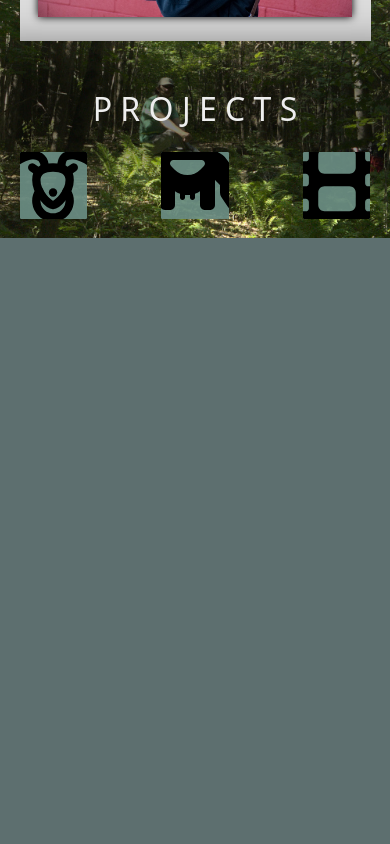
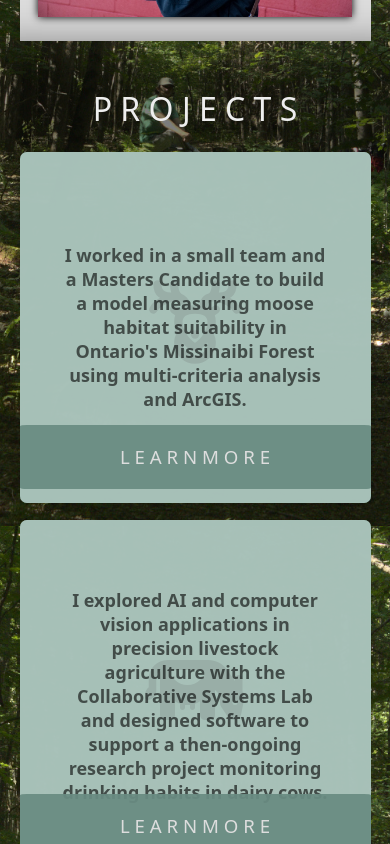
Before and after one commit to ga-holmes/ga-holmes.github.io, a React (Create React App) app: page / in a window 390 px wide. Shown: the part 2000-2844 px from the top of the page. Before the commit the page ends 2238 px from the top, so only its background shows below. Built offline with nearby package versions, Linux system fonts and the light colour scheme.

Commit message:
finished up adding project section for desktop and mobile

```diff
--- a/package.json
+++ b/package.json
@@ -12,6 +12,7 @@
     "react": "^17.0.2",
     "react-dom": "^17.0.2",
     "react-icons": "^5.0.1",
+    "react-intersection-observer": "^9.10.3",
     "react-router-dom": "^6.2.1",
     "react-router-hash-link": "^2.4.3",
     "react-scripts": "^5.0.1",
--- a/src/components/ActionContainer.js
+++ b/src/components/ActionContainer.js
@@ -1,10 +1,13 @@
 import React from 'react'
+import { useState, useEffect } from 'react';
 import '../styles/ActionContainer.css';
 
 // icons imports
 import { TbDeer } from "react-icons/tb";
 import { FaCow } from "react-icons/fa6";
 import { FaFilm } from "react-icons/fa6";
+
+import { useInView } from 'react-intersection-observer';
 
 const iconSize = 100;
 
@@ -16,27 +19,71 @@ const icons = [
 ];
 
 const ActionContainer = ({ columns, spacing }) => {
+    const [cols, setCols] = useState('');
+
+    useEffect(() => {
+        // override automatic columns with set columns if they are set
+        if (columns !== '') {
+            setCols(columns);
+        } else {
+            // maximum columns is 4, otherwise set to number of icons
+            if (icons.length > 4) {
+                setCols('1fr 1fr 1fr 1fr');
+            } else {
+                setCols("1fr ".repeat(icons.length));
+            }
+        }
+        console.log(cols);
+    }, [columns, icons.length]);
+
     return (
-        <div className="actionWrapper" style={{ gridTemplateColumns: columns, gridGap: spacing }}>
+        <div className="actionWrapper" style={{ gridTemplateColumns: cols, gridGap: spacing }}>
+            {icons.map((icon, index) => (
+                <ActionItem key={index} icon={icon} index={index} />
+            ))}
+        </div>
+    );
+};
 
-            {icons.map((icon, index) => (
-                <div key={index} className="actionItem" title={icon.label}>
-                    <a href={icon.link}><span className='actionLink'></span></a>
-                    <span className="actionIcon">{icon.name}</span>
-                    <div className="backgroundSlide">
-                        <p className="textFade">{icon.text}</p>
-                    </div>
-                </div>
-            ))}
+// seperate component for each item so that we can pass the index of the icon into it from the list.map
+// this is for the mobile layout where the slide animation is triggered when the icon comes into view rather than when hovered over
+const ActionItem = ({ icon, index }) => {
 
+    // trigger animation when in view for mobile
+    const { ref, inView } = useInView({
+        triggerOnce: true, // Trigger only once
+        threshold: 0.7, // Trigger when 10% of the element is in view
+    });
+
+    const [delay, setDelay] = useState('0s');
+
+    useEffect(() => {
+        // only set delay for mobile device
+        const isMobile = window.matchMedia("max-device-width: 1024px").matches;
+        if (isMobile) {
+            setDelay(`${index * 0.3}s`); // Delay each item by 0.2s times its index for mobile
+        }
+    });
+
+    return (
+        <div ref={ref} className={`actionItem ${inView ? 'animate' : ''}`} style={{ transitionDelay: delay }} title={icon.label}>
+            <a href={icon.link} target="_blank" rel="noopener noreferrer">
+                <span className='actionLink'>
+                    <p className='actionLinkText'>L E A R N M O R E</p>
+                </span>
+            </a>
+            <span className="actionIcon">{icon.name}</span>
+            <div className="backgroundSlide">
+                <p className="textFade">{icon.text}</p>
+            </div>
         </div>
-    )
-}
+    );
+};
 
 ActionContainer.defaultProps = {
 
     spacing: '1em',
-    columns: '1fr',
+    columns: '',
     count: 2,
     elements: []
 
--- a/src/home.js
+++ b/src/home.js
@@ -11,13 +11,13 @@ const home = {
                 <br/><br/>
                 With over 5 years of experience in software development using python, C, JavaScript and more,
                 I have worked on a variety of projects involving web development, systems programming,
-                and computer vision for <a href='https://github.com/ga-holmes/cows_drinking'>Precision Livestock Farming </a>as part of the <a href='https://csl.uwaterloo.ca/'>Collaborative Systems Lab</a>.
+                and computer vision for <a href='https://github.com/ga-holmes/cows_drinking' target="_blank" rel="noopener noreferrer">Precision Livestock Farming </a>as part of the <a href='https://csl.uwaterloo.ca/' target="_blank" rel="noopener noreferrer">Collaborative Systems Lab</a>.
                 <br/>
                 I have worked extensively in GIS applications like QGIS & ArcGIS for environmental analysis including
-                Moose Habitat suitability in the <a href='https://geg.uoguelph.ca/sites/default/files/GEOG4480-W23_Group02.pdf'>Missinaibi forest</a>.
+                Moose Habitat suitability in the <a href='https://geg.uoguelph.ca/sites/default/files/GEOG4480-W23_Group02.pdf' target="_blank" rel="noopener noreferrer">Missinaibi forest</a>.
                 <br /><br />
                 I am passionate about the outdoors and Canada's natural spaces. I have worked as a river guide and outdoor educator
-                for <a href='https://www.kandalore.com/'>Kandalore</a>, as an instructor at the <a href='https://paddlerco-op.ca/'>Paddler Coop</a>,
+                for <a href='https://www.kandalore.com/' target="_blank" rel="noopener noreferrer">Kandalore</a>, as an instructor at the <a href='https://paddlerco-op.ca/' target="_blank" rel="noopener noreferrer">Paddler Coop</a>,
                 and have over 100 days of experience on wilderness canoe trips & back-country camping.
                 <br/>
                 <br />
@@ -25,8 +25,8 @@ const home = {
                 including an upcoming feature film, some of which are showcased here.
                 Some of my photography and digital art is viewable on this website in a reduced-resolution format.
                 <br/><br/>
-                Please feel free to reach out to me at <a href='garrett.a.holmes01@gmail.com'>@garrett.a.holmes01@gmail.com</a>,
-                or on <a href='https://www.linkedin.com/in/garrett-holmes-b4a219225/'>LinkedIn</a>.
+                Please feel free to reach out to me at <a href='mailto:garrett.a.holmes01@gmail.com' target="_blank" rel="noopener noreferrer">@garrett.a.holmes01@gmail.com</a>,
+                or on <a href='https://www.linkedin.com/in/garrett-holmes-b4a219225/' target="_blank" rel="noopener noreferrer">LinkedIn</a>.
             </p>
         </div>
         ,
--- a/src/pages/MainPage.js
+++ b/src/pages/MainPage.js
@@ -36,7 +36,7 @@ const MainPage = () => {
 
                     <h1 className='sectionTitle'>P R O J E C T S</h1>
 
-                    <ActionContainer elements={home.projectsElements}  columns='1fr 1fr 1fr' spacing='4em'/>
+                    <ActionContainer elements={home.projectsElements}/>
 
 
                     {/* <DropdownSection name="Projects">
--- a/src/styles/ActionContainer.css
+++ b/src/styles/ActionContainer.css
@@ -47,6 +47,13 @@
     padding: 10px;
 }
 
+.actionItem:hover {
+    -webkit-transition: all 0.3s ease;
+    -moz-transition: all 0.3s ease;
+    transition: all 0.3s ease;
+    box-shadow: 0px 0px 5px 1px #ddd;
+}
+
 .actionItem:hover .backgroundSlide {
     right: 0;
     /* Slide in from the right */
@@ -63,7 +70,7 @@
     /* text stuff */
     margin: 10%;
     text-align: center;
-    font-size: larger;
+    font-size: large;
     font-weight: bold;
 }
 
@@ -82,82 +89,56 @@
     z-index: 1;
 }
 
+.actionLinkText {
+    transition: opacity 0.7s ease;
+    opacity: 0;
+}
+
 /* reformat for mobile */
 @media only screen and (max-device-width: 1024px) {
 
-        .actionItem {
-        position: relative;
-        display: flex;
-
-        background: #698C82ee;
-        /* opacity: 0.8; */
-        padding: 1em;
-
-        border-radius: 2%;
-        aspect-ratio: 1 / 1;
-        justify-content: center;
-        align-items: center;
-        overflow: hidden;
-
-        cursor: pointer;
+    .actionWrapper {
+        display: block;
     }
 
-    .actionIcon {
-        font-size: 2rem;
+    .actionItem {
+        margin-bottom: 5%;
     }
 
-    .backgroundSlide {
-        position: absolute;
-        top: 0;
-        right: -100%;
-        /* Initially off-screen to the right */
-        width: 100%;
-        height: 100%;
-        background-color: #b1c9c1dd;
-        /* Off-white background */
-        transition: right 0.3s ease, opacity 0.3s ease;
-        /* Transition for slide-in effect */
-        pointer-events: none;
-        /* Allow hover events to pass through */
-        display: flex;
-        justify-content: center;
-        align-items: center;
-        padding: 10px;
-    }
-
-    .actionItem:hover .backgroundSlide {
+    .actionItem.animate .backgroundSlide {
         right: 0;
         /* Slide in from the right */
         opacity: 1;
         /* Fade in effect */
     }
 
-    .textFade {
-        opacity: 0;
-        /* Initially hidden */
-        transition: opacity 0.7s ease;
-        /* Transition for fade-in effect */
-
-        /* text stuff */
-        margin: 10%;
-        text-align: center;
-        font-size: larger;
-        font-weight: bold;
-    }
-
-    .actionItem:hover .textFade {
+    .actionItem.animate .textFade {
         opacity: 0.6;
         /* Fade in text when hovered */
     }
 
     .actionLink {
+        display: flex;
         position: absolute;
+        background-color: #698C82ee;
         width: 100%;
-        height: 100%;
-        top: 0;
-        left: 0;
-
+        height: 18%;
+        top: 78%;
+        left: 0%;
+        justify-self: center;
+        border-radius: 2%;
+        text-align: center;
+        justify-content: center;
         z-index: 1;
     }
 
+    .actionItem.animate .actionLinkText {
+        display: flex;
+        align-items: center;
+        color: #ddd;
+        font-family:system-ui, -apple-system, BlinkMacSystemFont, 'Segoe UI', Roboto, Oxygen, Ubuntu, Cantarell, 'Open Sans', 'Helvetica Neue', sans-serif;
+
+        opacity: 1;
+    }
+
 }
--- a/src/styles/FormatContainer.css
+++ b/src/styles/FormatContainer.css
@@ -14,7 +14,7 @@
     /* opacity: 0.8; */
     padding: 1em;
 
-    /* border-radius: 2%; */
+    border-radius: 2%;
 }
 .wrapper > div:nth-child(odd){
     background: #fffc;
```
Also changed, not shown: 1 other file (tests, documents, lock files or other folders).
